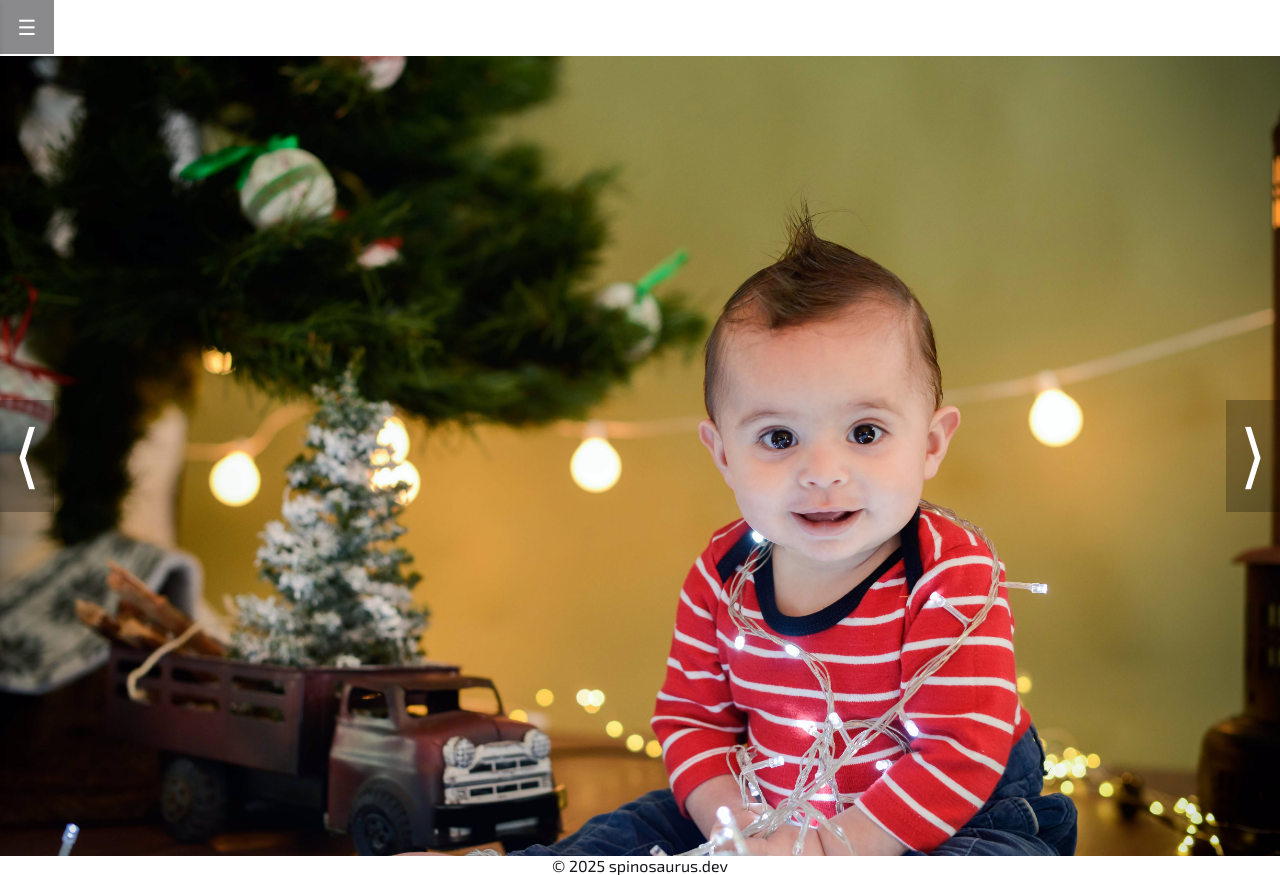
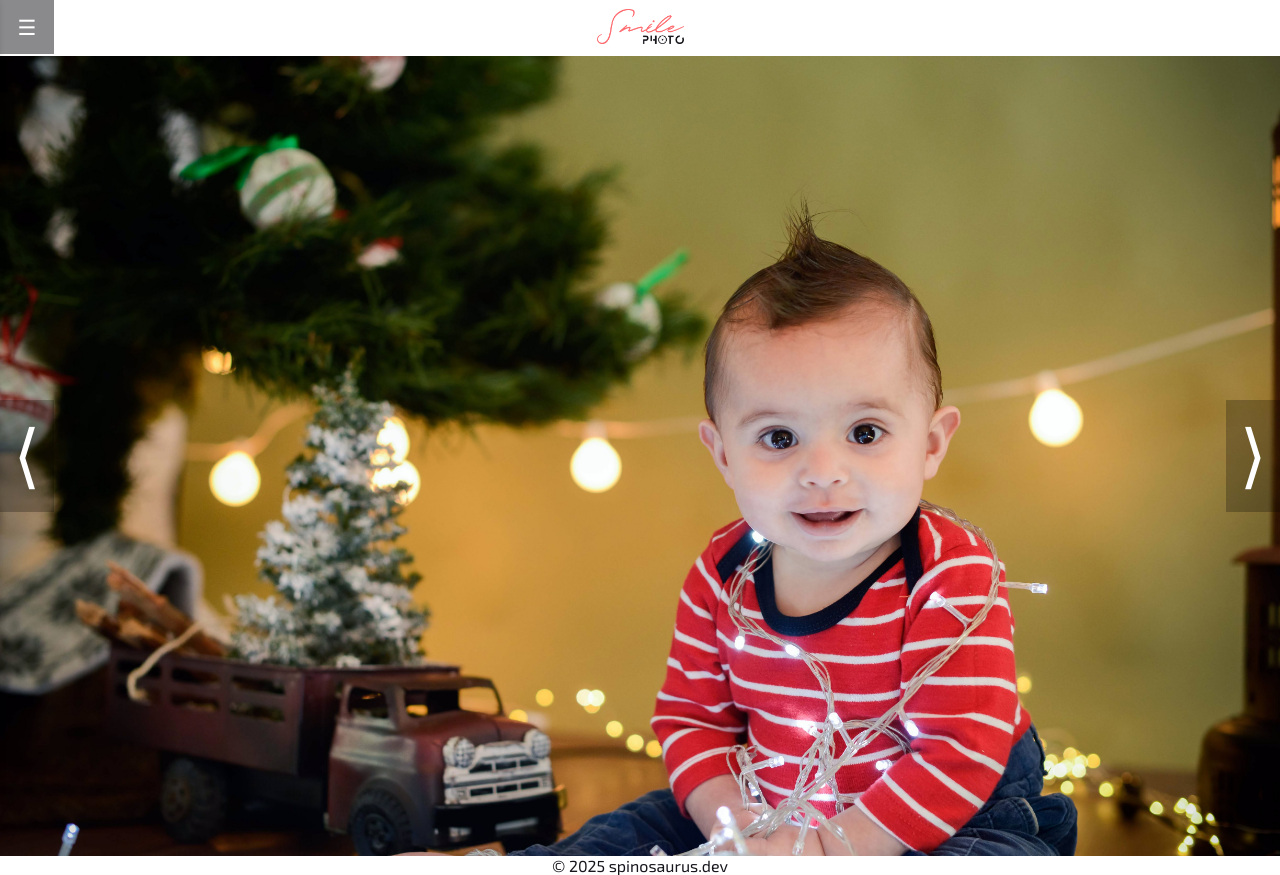
Before and after one commit to spinosaurusdev/smile, a plain HTML site: page index.html in a window 1280 px wide. Drawn offline with Linux system fonts and the light colour scheme.

Commit message:
updated, local file address saved

```diff
--- a/index.html
+++ b/index.html
@@ -21,6 +21,7 @@
         <a href="#">Contacto</a>
       </div>
       <div class="menu-bg" id="menuBg"></div>
+      <img src="./public/smilePhoto p.png" alt="smile logo" class="header-logo">
     </section>
 
   </header>
--- a/styles.css
+++ b/styles.css
@@ -78,6 +78,7 @@
   --line2: var(--fnt0-m);
   color: var(--clr-10);
 }
+
 [data-theme="dark"] {
   --background-color: var(--clr-11);
   --background-color2: var(--clr-0);
@@ -107,9 +108,9 @@
   align-items: center;
 }
 
-/* .header-logo {
-  width: 35px;
-} */
+.header-logo {
+  height: 35px;
+}
 
 .menu-btn {
   position: fixed;
@@ -123,9 +124,11 @@
   z-index: 101;
   font-size: 21px;
 }
+
 .menu-btn.active {
   background-color: var(--clr-14);
 }
+
 .side-menu {
   position: fixed;
   top: 0;
@@ -141,9 +144,11 @@
   display: flex;
   flex-direction: column;
 }
+
 .side-menu.open {
   left: 0;
 }
+
 .side-menu a {
   color: var(--clr-0);
   padding: 18px 30px;
@@ -152,9 +157,11 @@
   border-bottom: 1px solid #333;
   transition: background-color 0.2s;
 }
+
 .side-menu a:hover {
   background-color: #444;
 }
+
 .menu-bg {
   display: none;
   position: fixed;
@@ -165,6 +172,7 @@
   background: var(--clr-10-05);
   z-index: 99;
 }
+
 .menu-bg.active {
   display: block;
 }
@@ -190,6 +198,7 @@
   position: relative;
   overflow: hidden;
 }
+
 .carousel img {
   width: 100%;
   height: 100%;
@@ -200,10 +209,12 @@
   left: 0;
   transition: opacity 0.5s ease;
 }
+
 .carousel img.active {
   display: block;
   opacity: 1;
 }
+
 .controls {
   position: absolute;
   top: 50%;
@@ -212,6 +223,7 @@
   justify-content: space-between;
   transform: translateY(-50%);
 }
+
 .controls button {
   background-color: var(--clr-12-025);
   border: none;
```
Also changed, not shown: public/smilePhoto n.png (added), public/smilePhoto p.png (added).
